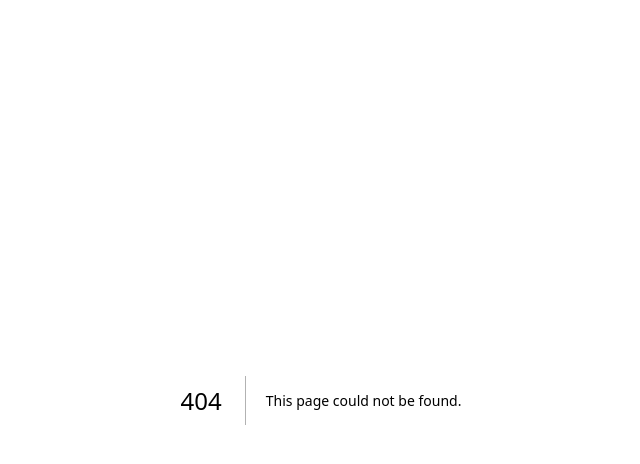
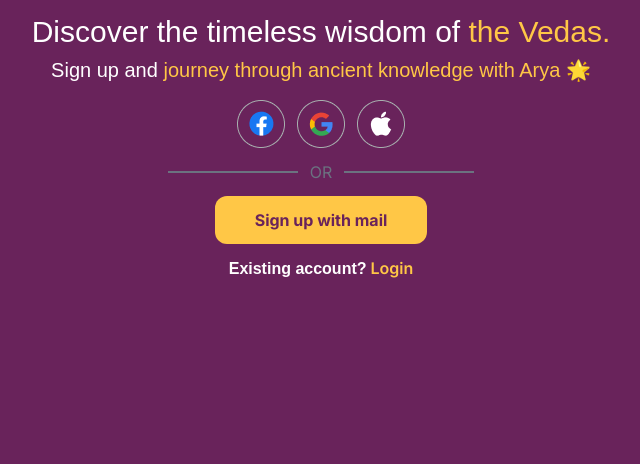
Before and after one commit to itsfarhankhan28/ChatAppUI, a Next.js app: page /welcome in a window 1280 px wide. Before the commit this address had no page. Shown: the top 464 px of the page, without its empty margins (319-959 px from the left). Built offline with nearby package versions, Linux system fonts and the light colour scheme.

Commit message:
feat(page): created new page

```diff
--- /dev/null
+++ b/src/app/welcome/page.jsx
@@ -0,0 +1,69 @@
+/* eslint-disable @next/next/no-img-element */
+'use client'
+
+import React from 'react'
+
+const page = () => {
+  return (
+    <>
+    <div className='bg-chat-color h-screen'>
+      <div className='xxsm:hidden md:visible flex justify-center items-center bg-bg-image bg-cover bg-no-repeat w-[100vw]'>
+        <img className='h-[350px]' src={'../IMG/newsecondimg.png'} alt="" />
+      </div>
+      <div className='xxsm:visible md:hidden'>
+        <img src={'./IMG/responsivesecimg.png'} alt="" />
+      </div>
+      <div>
+        <div className='flex justify-center items-center py-5 px-5 flex-col gap-3'>
+          <p className='md:gap-1.5 justify-center items-baseline font-rem'>
+            <h1 className='md:text-[30px] xxsm:text-[20px] text-white first-letter:text-[30px] leading-6'>
+              Discover the timeless wisdom of <span className='md:text-[30px] xxsm:text-[20px] text-btn-color'>
+              the Vedas.
+            </span>
+            </h1>
+          </p>
+
+
+          <p className='xxsm:flex-col gap-1.5 justify-center items-baseline font-rem md:text-xl xxsm:text-sm'>
+            <h1 className='text-white'>
+              Sign up and <span className='text-btn-color'>
+              journey through ancient knowledge with Arya 🌟
+            </span>
+            </h1>
+          </p>
+
+          <div className='flex gap-3 mt-1'>
+            <div>
+              <img className='cursor-pointer' src={'./IMG/newlogo1.png'} alt="" />
+            </div>
+            <div>
+              <img className='cursor-pointer' src={'./IMG/newlogo2.png'} alt="" />
+            </div>
+            <div>
+              <img className='cursor-pointer' src={'./IMG/newlogo3.png'} alt="" />
+            </div>
+          </div>
+
+          <div className='flex gap-3 justify-center items-center'>
+                <div className='border border-gray-500 w-[130px]'></div>
+                <div className='text-gray-500'>OR</div>
+                <div className='border border-gray-500 w-[130px]'></div>
+          </div>
+
+          <div className='py-3 px-10 flex justify-center items-center bg-btn-color rounded-xl'>
+                <button className='font-bold text-typo-color'>Sign up with mail</button>
+          </div>
+
+          <div className='flex gap-1 justify-center items-baseline'>
+            <h1 className='text-white font-rem font-semibold'>Existing account?</h1>
+            <button className='bg-none border-none text-btn-color font-semibold'>Login</button>
+          </div>
+
+        </div>
+      </div>
+    </div>
+    </>
+  )
+}
+
+export default page
```
